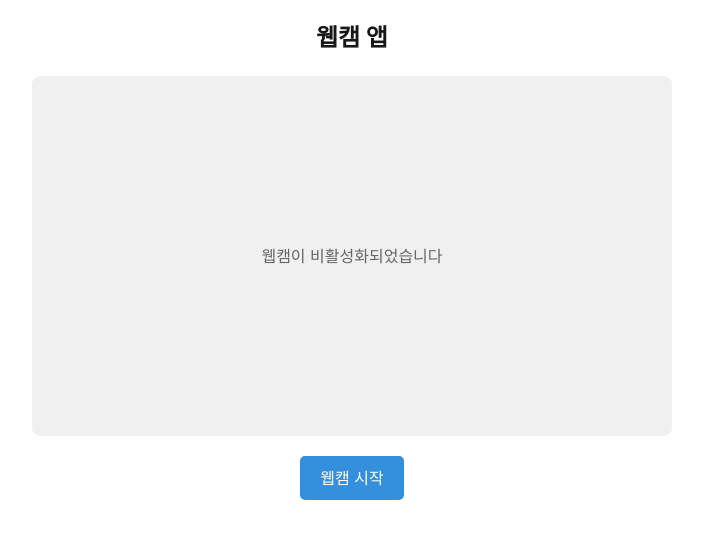
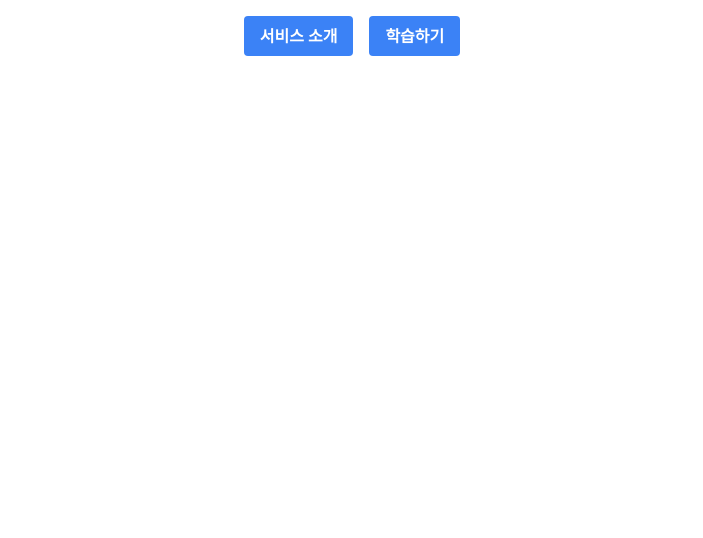
Before and after one commit to tinon1004/LookNLearn, a Next.js app: page / in a window 1280 px wide. Both pictures are taken after a click on the button "시작하기". Shown: the top 538 px of the page, without its empty margins (288-991 px from the left). Built offline with nearby package versions, Linux system fonts and the light colour scheme.

Commit message:
Feat: add MainPage & navigate page

```diff
--- /dev/null
+++ b/src/app/InstructionPage.tsx
@@ -0,0 +1,19 @@
+const InstructionPage: React.FC = () => {
+  return (
+    <div className="flex flex-col items-center justify-center h-screen p-4 bg-gray-100">
+      <h1 className="text-3xl font-bold mb-4">서비스 소개</h1>
+      <p className="text-lg text-center mb-6">
+        이 서비스는 사용자가 쉽게 웹캠을 활용하여 다양한 기능을 경험할 수 있도록 돕습니다.
+        <br />
+        간단한 단계로 시작하여 유용한 도구를 제공받으세요.
+      </p>
+      <button
+        className="bg-blue-500 text-white font-semibold py-2 px-4 rounded hover:bg-blue-700 transition duration-300"
+      >
+        다시 시작하기
+      </button>
+    </div>
+  );
+};
+
+export default InstructionPage;
--- /dev/null
+++ b/src/app/MainPage.tsx
@@ -0,0 +1,41 @@
+import { useState } from 'react';
+import WebcamPage from './WebcamPage';
+import InstructionPage from './InstructionPage';
+
+function MainPage({ onNavigate }: { onNavigate: (page: string) => void }) {
+  return (
+    <div className="flex flex-col items-center justify-start h-screen p-4">
+      <div className="flex justify-center mb-4">
+        <button
+          onClick={() => onNavigate('instruction')}
+          className="bg-blue-500 text-white font-semibold py-2 px-4 rounded hover:bg-blue-700 transition duration-300"
+        >
+          서비스 소개
+        </button>
+        <button
+          onClick={() => onNavigate('webcam')}
+          className="bg-blue-500 text-white font-semibold py-2 px-4 rounded hover:bg-blue-700 transition duration-300 ml-4"
+        >
+          학습하기
+        </button>
+      </div>
+      {/* 추가할 내용 */}
+    </div>
+  );
+}
+
+export default function MovePage() {
+  const [currentPage, setCurrentPage] = useState<'main' | 'webcam' | 'instruction'>('main');
+
+  const handleNavigate = (page: string) => {
+    setCurrentPage(page as 'webcam' | 'instruction');
+  };
+
+  if (currentPage === 'main') {
+    return <MainPage onNavigate={handleNavigate} />;
+  } else if (currentPage === 'webcam') {
+    return <WebcamPage />;
+  } else {
+    return <InstructionPage />;
+  }
+}
--- a/src/app/page.tsx
+++ b/src/app/page.tsx
@@ -2,7 +2,7 @@
 
 import { useState } from 'react';
 import Image from 'next/image';
-import WebcamPage from './WebcamPage';
+import MainPage from './MainPage';
 
 function LandingPage({ onStart }: { onStart: () => void }) {
   return (
@@ -26,7 +26,6 @@ function LandingPage({ onStart }: { onStart: () => void }) {
           <button
             onClick={onStart}
             className="w-full flex items-center justify-center px-8 py-3 border border-transparent text-base font-medium rounded-md text-white bg-indigo-600 hover:bg-indigo-700 md:py-4 md:text-lg md:px-10"
-            style={{ backgroundColor: '#98A5B3' }}
           >
             시작하기
           </button>
@@ -57,12 +56,12 @@ function LandingPage({ onStart }: { onStart: () => void }) {
   );
 }
 
-export default function App() {
+export default function moveMainPage() {
   const [isStarted, setIsStarted] = useState(false);
 
   if (!isStarted) {
     return <LandingPage onStart={() => setIsStarted(true)} />;
   }
 
-  return <WebcamPage />;
+  return <MainPage />;
 }
```
